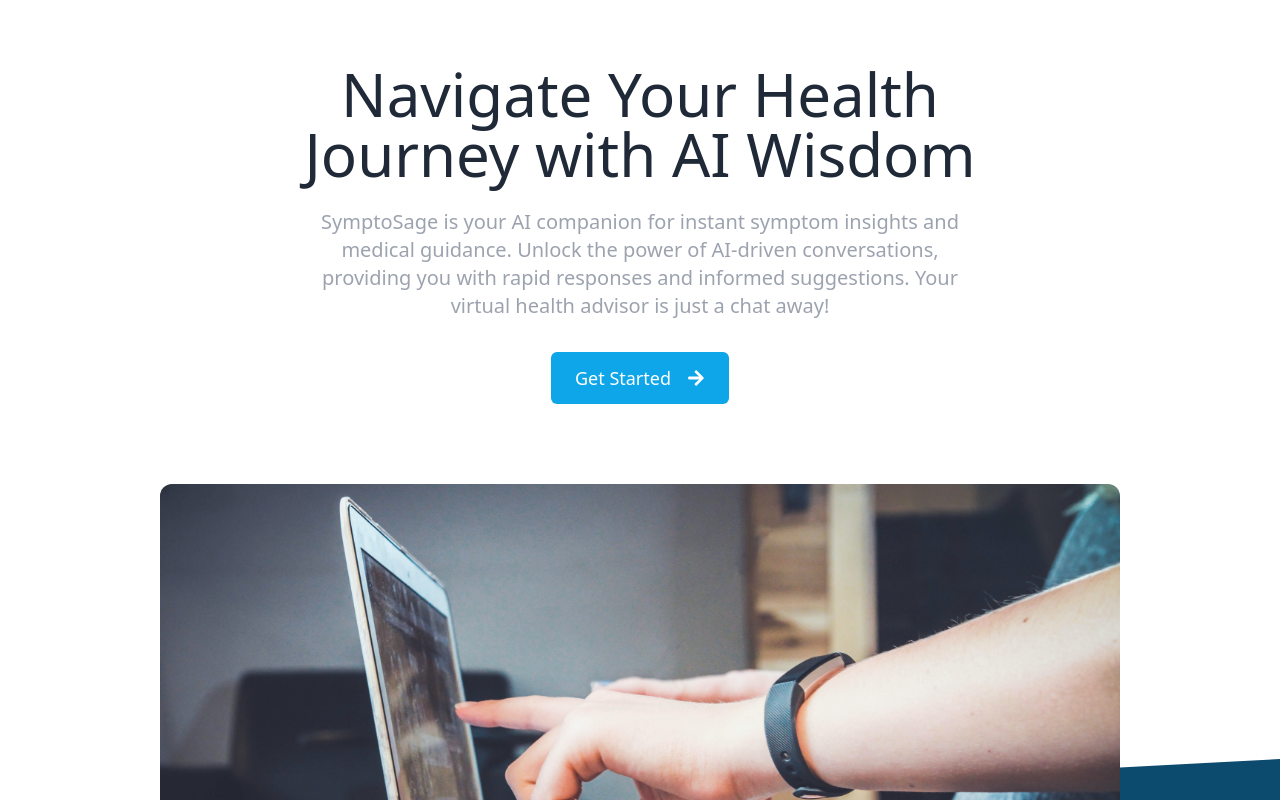
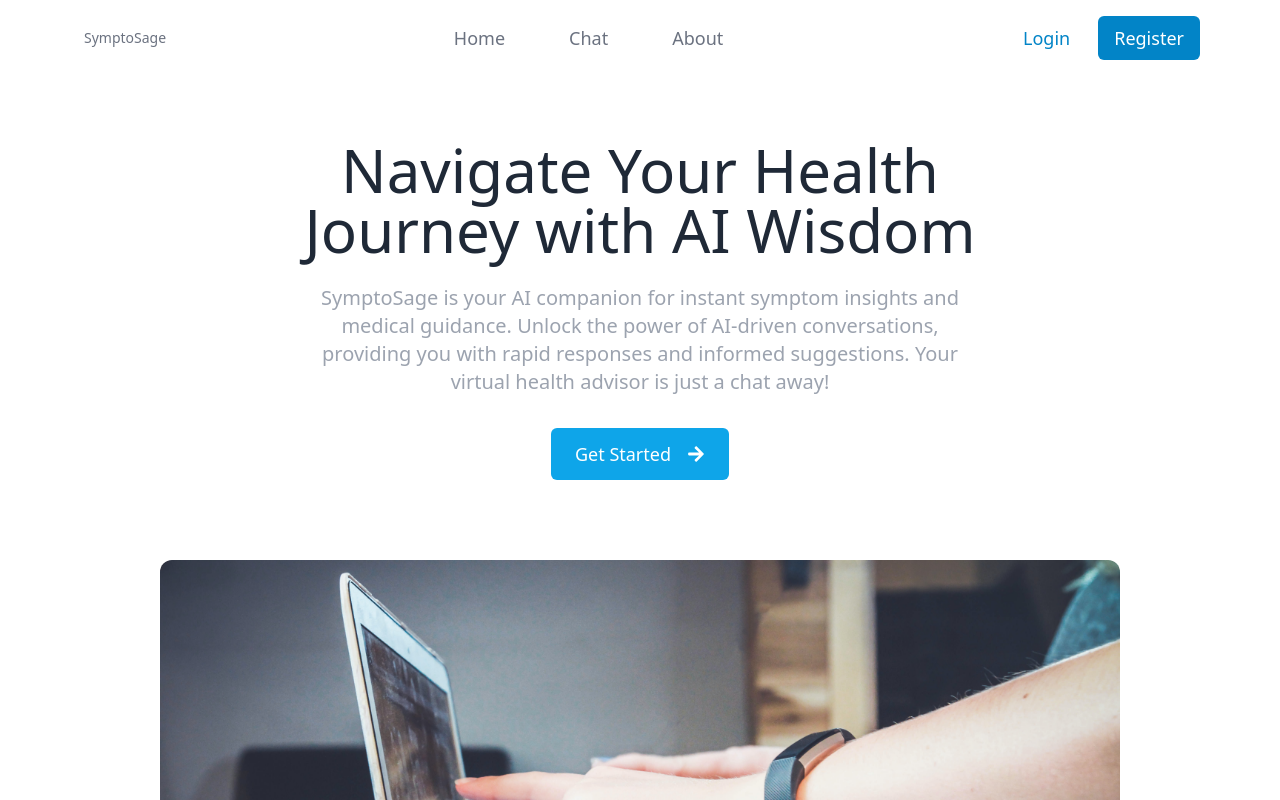
Before and after one commit to EdoriAtiri/Sympto, a React (Vite) app: page / in a window 1280 px wide. Shown: the top 800 px of the page. Built offline with nearby package versions, Linux system fonts and the light colour scheme.

Commit message:
Add header

```diff
--- a/src/pages/Home.jsx
+++ b/src/pages/Home.jsx
@@ -9,11 +9,59 @@
 import onlineTest from "../assets/online_test.svg";
 import person from "../assets/person-using-pc-.jpg";
 import metrics1 from "../assets/metrics-img-1.png";
-import metrics2 from "../assets/metrics-img-2.png";
 
 const Home = () => {
   return (
     <div>
+      {/* Nav */}
+      <nav className="bg-white text-sm text-gray-500">
+        <div className="relative mx-auto max-w-6xl">
+          <div className="flex items-center justify-between p-4">
+            <Link
+              href="index.html"
+              className="rounded-full p-1 focus:outline-none focus:ring-2 focus:ring-sky-600 focus:ring-offset-2"
+            >
+              <span>SymptoSage</span>
+            </Link>
+            <div className="hidden lg:block">
+              <ul className="flex cursor-pointer items-center space-x-12 text-lg">
+                <li className="group relative">
+                  <Link className="rounded-md px-2 py-1 focus:text-sky-600 focus:outline-none focus:ring-2 focus:ring-sky-600 focus:ring-offset-2">
+                    Home
+                  </Link>
+                </li>
+                <li className=" relative">
+                  <Link className="rounded-md px-2 py-1 focus:text-sky-600 focus:outline-none focus:ring-2 focus:ring-sky-600 focus:ring-offset-2">
+                    Chat
+                  </Link>
+                </li>
+                <li className="group relative">
+                  <Link className="rounded-md px-2 py-1 focus:text-sky-600 focus:outline-none focus:ring-2 focus:ring-sky-600 focus:ring-offset-2">
+                    About
+                  </Link>
+                </li>
+              </ul>
+            </div>
+
+            <div className="flex gap-3">
+              <Link
+                to="#"
+                className="hidden items-center justify-center rounded-md bg-white px-4 py-2 text-lg font-medium text-sky-600 hover:bg-sky-600 hover:text-white focus:outline-none focus:ring-2 focus:ring-sky-600 focus:ring-offset-2 lg:flex"
+              >
+                Login
+              </Link>
+              <Link
+                to="#"
+                className="hidden items-center justify-center rounded-md bg-sky-600 px-4 py-2 text-lg font-medium text-white hover:bg-sky-700 hover:text-white focus:outline-none focus:ring-2 focus:ring-sky-600 focus:ring-offset-2 lg:flex"
+              >
+                Register
+              </Link>
+            </div>
+          </div>
+        </div>
+      </nav>
+
+      {/* Hero */}
       <section className="mx-auto flex max-w-6xl flex-col bg-white px-4 pb-20 pt-16 sm:px-6 lg:px-8">
         <div className="mx-auto flex max-w-2xl flex-col items-center justify-center text-center">
           <h1 className="text-4xl text-gray-800 md:text-6xl">
```
